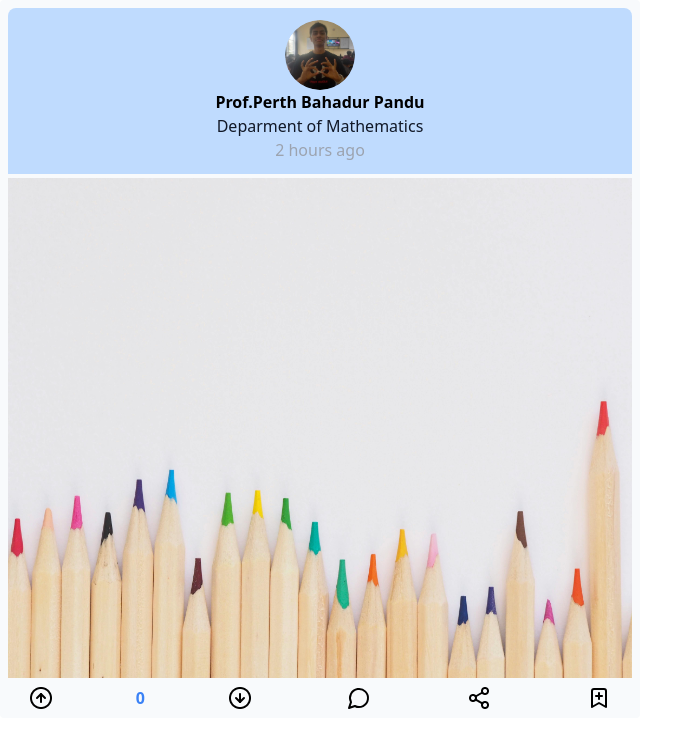
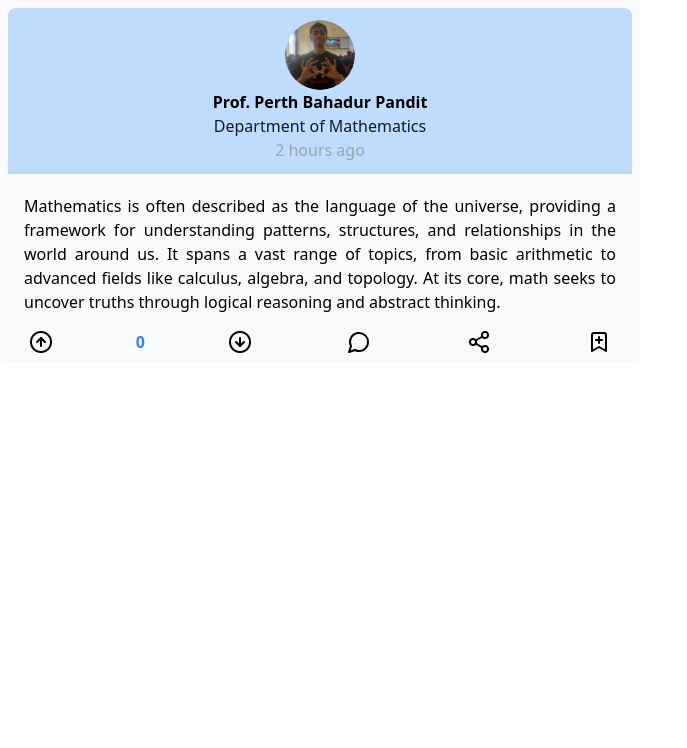
Before and after one commit to hridayanshu236/KU_Verse, a React (Vite) app in the folder frontend/: page /posts in a window 1280 px wide. Shown: the top 748 px of the page, without its empty margins (0-687 px from the left). Built offline with nearby package versions, Linux system fonts and the light colour scheme.

Commit message:
Updated Version of how a Post should Look like

```diff
--- a/frontend/src/Components/Posts.jsx
+++ b/frontend/src/Components/Posts.jsx
@@ -1,6 +1,6 @@
 import React, { useState } from "react";
 
-const Posts = () => {
+const Posts = (props) => {
   const randon = 2;
   const [voteCount, setVoteCount] = useState(0);
   function upVote() {
@@ -10,31 +10,53 @@ const Posts = () => {
   function downVote() {
     setVoteCount((prevCount) => prevCount - 1);
   }
+  const user_text =
+    "Mathematics is often described as the language of the universe, providing a framework for understanding patterns, structures, and relationships in the world around us. It spans a vast range of topics, from basic arithmetic to advanced fields like calculus, algebra, and topology. At its core, math seeks to uncover truths through logical reasoning and abstract thinking.";
+  const captionPostStyle = () => {
+    return props.captionPresent
+      ? "bg-blue-200 flex-1 rounded-t-lg mb-1 flex justify-start"
+      : "bg-blue-200 flex-1 rounded-t-lg mb-1 ";
+  };
+
+  const textPost = () => {
+    return props.textOnly ? (
+      <>
+        <div className=" font-sans font-medium text-justify p-4">
+          <p>{user_text}</p>
+        </div>
+      </>
+    ) : (
+      <>
+        {" "}
+        <img
+          src="..\src\Assets\Post_Components\pencils.jpg"
+          alt="Post_profile"
+          className="h-[500px] mb-2"
+        />
+      </>
+    );
+  };
   return (
     <>
-      <div className=" bg-slate-50 flex flex-col h-auto w-[640px] rounded p-2">
-        <div className="bg-blue-200 flex-1 rounded-t-lg mb-1">
-          <div className="items-center flex flex-col p-2 m-1 justify-items-center">
+      <div className="bg-slate-50 flex flex-col h-auto w-[640px] rounded p-2">
+        <div className={captionPostStyle()}>
+          <div className="items-center flex flex-col p-2 m-1 justify-center">
             <img
-              src="..\src\Assets\parth.png"
+              src="../src/Assets/parth.png"
               className="w-[70px] h-[70px] rounded-full"
               alt="Profile_picture"
             />
             <span className="text-black font-semibold">
-              Prof.Perth Bahadur Pandu
+              Prof. Perth Bahadur Pandit
             </span>
             <span className="text-gray-900 font-light">
-              Deparment of Mathematics
+              Department of Mathematics
             </span>
             <span className="text-gray-400 font-extralight">2 hours ago</span>
           </div>
         </div>
         <div className="  flex-[2] flex items-center justify-center rounded-b-lg">
-          <img
-            src="..\src\Assets\Post_Components\pencils.jpg"
-            alt="Post_profile"
-            className="h-[500px] mb-2"
-          />
+          {textPost()}
         </div>
         <div className="flex  flex-row justify-between px-2">
           <button
```
